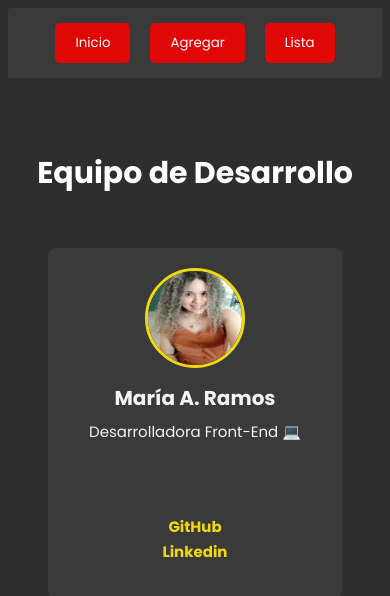
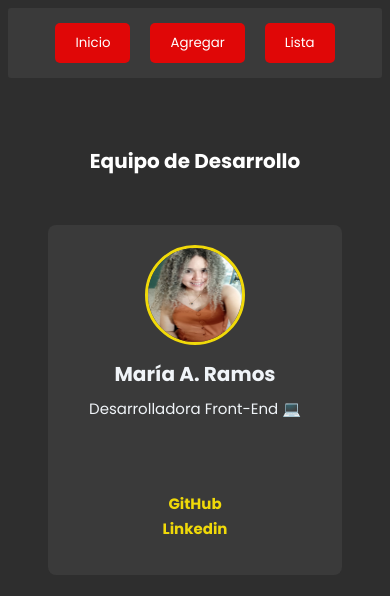
Before and after one commit to Marc-07/React-API-ListadoProducto, a React (Vite) app: page / in a window 390 px wide. Shown: the top 596 px of the page. Built offline with nearby package versions, Linux system fonts and the light colour scheme; no server answers.

Commit message:
Se agrega media query

```diff
--- a/src/styles/style.css
+++ b/src/styles/style.css
@@ -199,3 +199,10 @@ nav button:hover {
 .btn:hover {
     background-color: #af0404;
 }
+
+/* Ajustes generales para pantallas pequeñas */
+@media (max-width: 480px) {
+    h1, h2, h3{
+        font-size: 2rem;
+    }
+}
```
